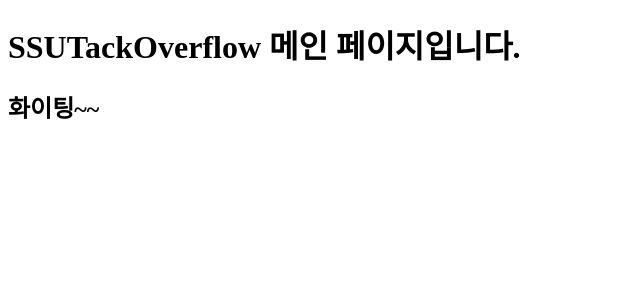
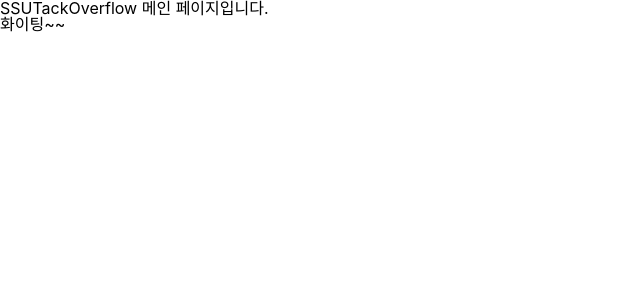
Before and after one commit to seonghyeoncho/SSTOF-Frontend, a React (Create React App) app: page / in a window 1280 px wide. Shown: the top 300 px of the page, without its empty margins (0-640 px from the left). Built offline with nearby package versions, Linux system fonts and the light colour scheme.

Commit message:
Add GlobalStyles

```diff
--- a/src/components/App.tsx
+++ b/src/components/App.tsx
@@ -1,6 +1,12 @@
 import React from "react";
 import Router from "./Router";
+import GlobalStyles from "./GlobalStyles";
 
-const App: React.FC = () => <Router />;
+const App: React.FC = () => (
+  <>
+    <GlobalStyles />
+    <Router />
+  </>
+);
 
 export default App;
--- /dev/null
+++ b/src/components/GlobalStyles.tsx
@@ -0,0 +1,15 @@
+import { createGlobalStyle } from "styled-components";
+import reset from "styled-reset";
+
+const globalStyles = createGlobalStyle`
+    ${reset};
+    body {
+        font-family: -apple-system, BlinkMacSystemFont, 'Segoe UI', Roboto, Oxygen, Ubuntu, Cantarell, 'Open Sans', 'Helvetica Neue', sans-serif;
+    }
+    * {
+        margin: 0;
+        padding: 0;
+    }
+`;
+
+export default globalStyles;
```
